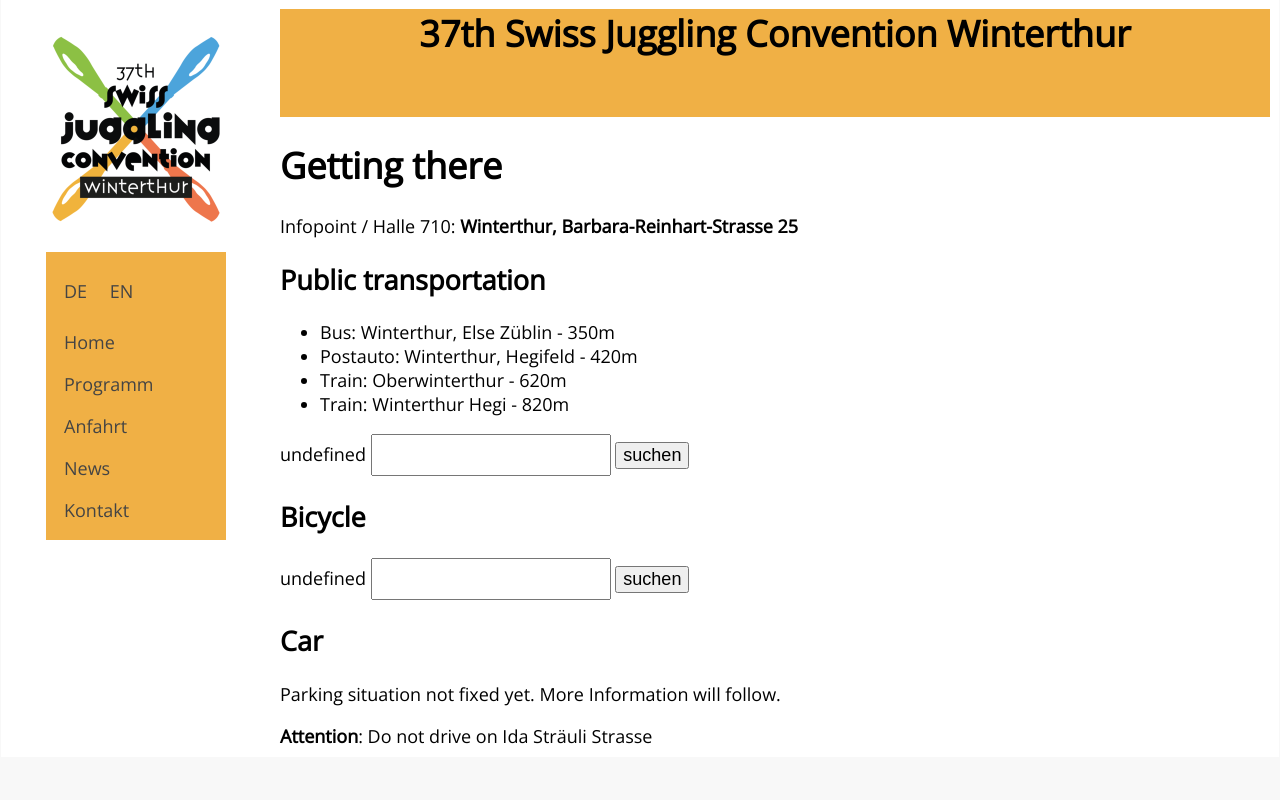
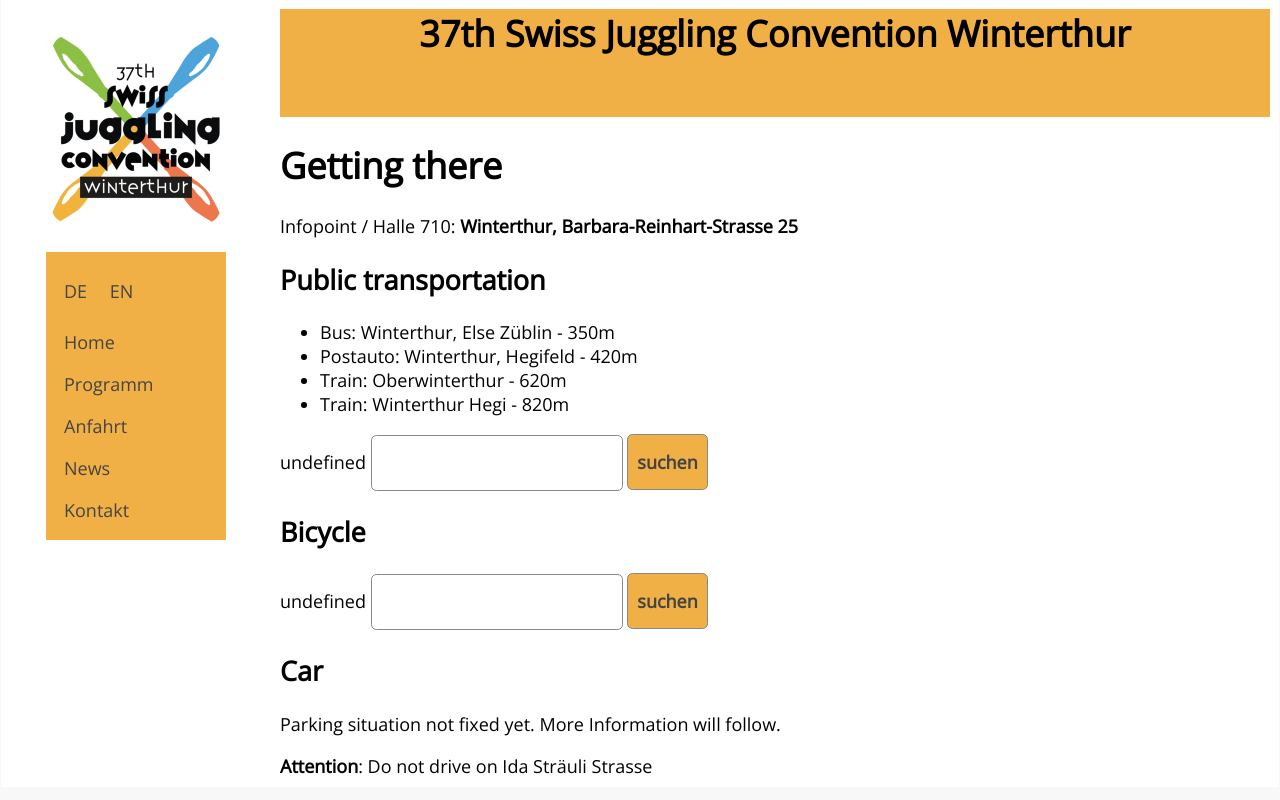
Before and after one commit to helbling/sjf2024, a SvelteKit app: page /1/anfahrt in a window 1280 px wide. Built offline with nearby package versions, Linux system fonts and the light colour scheme.

Commit message:
make form buttons look the same on all devices

```diff
--- a/src/routes/[lang]/+layout.svelte
+++ b/src/routes/[lang]/+layout.svelte
@@ -25,11 +25,28 @@
 </script>
 
 <style>
-	:root { --text_color:#444 }
+	:root { --text_color:#444; --signature_color:#f0b045; }
 	:global(html),:global(body) { height:100%; padding:0; margin:0; font-family: 'Open Sans', Helvetica, Arial, sans-serif; background:#f8f8f8; font-size:18px }
 	:global(html) { overflow-y:scroll; }
+	:global(input:not([type='checkbox'])) {
+		-webkit-appearance:none;
+		-moz-appearance:none;
+		appearance:none;
+		line-height:2;
+		font-size:1em;
+		border:1px solid #888;
+		border-radius:0.3em;
+		-webkit-box-shadow: none;
+		-moz-box-shadow: none;
+		box-shadow: none;
+		padding:0.5em 0.5em;
+	}
+	:global(input[type="submit"]) { background-color:var(--signature_color); color:var(--text_color); font-weight:bolder; font-family: 'Open Sans', Helvetica, Arial, sans-serif;  }
+	:global(input[type="submit"]:hover) { background-color:#f9dfb5 }
+	:global(input[type="checkbox"]) { height:1.5em; width:1.5em; padding:0.5em }
+
 	#container { margin:0 auto; max-width:70em; background:#fff; padding:0.5em }
-	nav, .navlinks { background-color:#f0b045; padding:0.5em }
+	nav, .navlinks { background-color:var(--signature_color); padding:0.5em }
 	nav a, .navlinks a { display:block; text-decoration:none; color:var(--text_color); padding:0.5em }
 	nav .language a  { display:inline }
 	nav a.active { background-color:rgba(255,255,255,0.6); font-weight:bold }
@@ -103,7 +120,7 @@
 		.logo, .navbar { position:absolute; width:14em }
 		.hamb { display:none }
 		.logo { text-align: left }
-		h1 { display: block; margin:auto; text-align:center; min-height:3em; background-color:#f0b045 }
+		h1 { display: block; margin:auto; text-align:center; min-height:3em; background-color:var(--signature_color) }
 		nav { position:absolute; top:14em; margin-left:2em; width:9em }
 		#main { margin-left:14em; padding-left:1em; min-height:35em }
 		.navlinks { display:none }
--- a/src/routes/[lang]/anfahrt/+page.svelte
+++ b/src/routes/[lang]/anfahrt/+page.svelte
@@ -10,10 +10,6 @@
 	$: routeToInfopointFrom = {de:'Route zum Infopoint ab', en:'Route to Infopoint from'}[lang];
 
 </script>
-
-<style>
-	input{ line-height:2; font-size:1em }
-</style>
 
 <h1>{t('Anfahrt', 'Getting there')}</h1>
 
--- a/src/routes/[lang]/news/+page.svelte
+++ b/src/routes/[lang]/news/+page.svelte
@@ -6,9 +6,11 @@
 </script>
 
 <style>
-	input{ line-height:2; font-size:1em }
+	@media (max-width:30em ) { /* very small screens */
+		form { display:flex; gap:0.3em; flex-wrap:wrap }
+		#email { flex-grow: 1 }
+	}
 </style>
-
 <h1>News</h1>
 
 <h2>{t('Tritt unserer Mailingliste bei', 'Join our mailing list')}</h2>
@@ -20,6 +22,6 @@
 	<!-- <input name="pw-conf" type="hidden"> -->
 	<input name="language" value={lang} type="hidden">
 	<input name="digest" value="0" type="hidden">
-	<input type="submit" class=button value={t('Eintragen', 'Subscribe')}>
+	<input type="submit" class=button value={t('eintragen', 'subscribe')}>
 </form>
 <p>{t('Bitte vergiss nicht, deine Mailadresse zu bestätigen.', 'Don\'t forget to confirm your email address')}</p>
```
